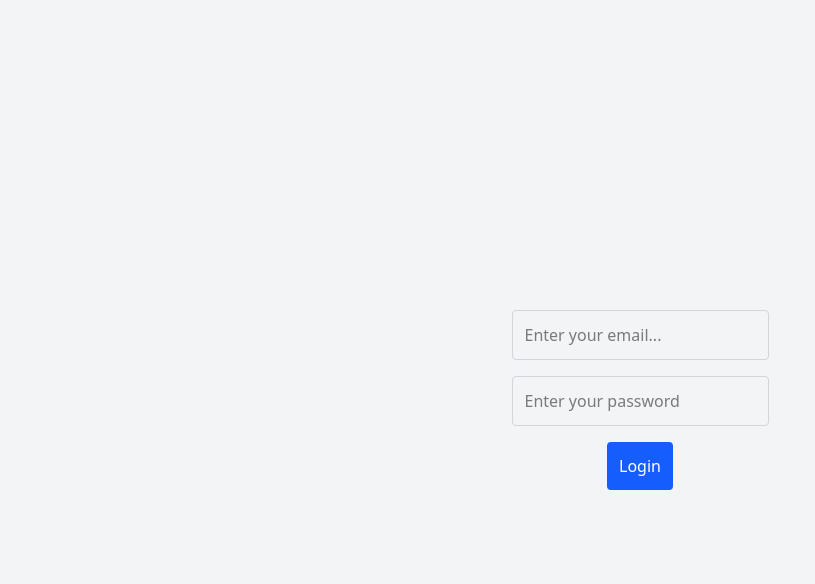
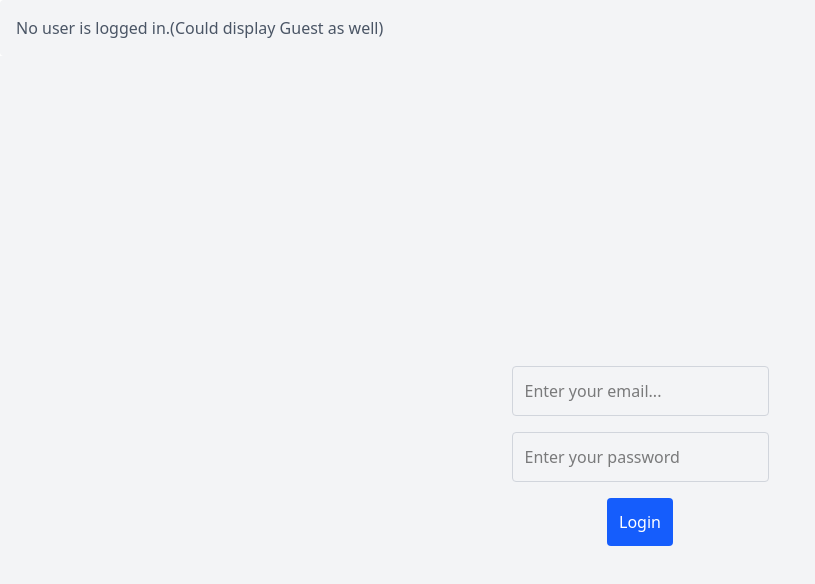
Before and after one commit to mhdasif123/SurgiTrack, a React (Vite) app: page / in a window 1280 px wide. Shown: the top 584 px of the page, without its empty margins (0-815 px from the left). Built offline with nearby package versions, Linux system fonts and the light colour scheme.

Commit message:
Add: A logged in users display

```diff
--- /dev/null
+++ b/src/components/UsersDisplay.jsx
@@ -0,0 +1,28 @@
+import React, { useContext } from "react";
+import { AuthContext } from "../contexts/AuthContext";
+
+/* Displaying the user logged in, Log out button once logged in, and a default text when nobody is logged in */
+
+const UsersDisplay = () => {
+  const { user, logout } = useContext(AuthContext);
+
+  return (
+    <div className="p-4 bg-gray-100 rounded">
+      {user ? (
+        <>
+          <p className="text-green-600">Logged in as: {user.name} ({user.role})</p>
+          <button
+            onClick={logout}
+            className="mt-2 p-2 bg-red-500 text-white rounded"
+          >
+            Logout
+          </button>
+        </>
+      ) : (
+        <p className="text-gray-600">No user is logged in.(Could display Guest as well)</p>
+      )}
+    </div>
+  );
+};
+
+export default UsersDisplay;
--- a/src/main.jsx
+++ b/src/main.jsx
@@ -4,10 +4,12 @@ import './index.css'
 // import App from './App.jsx'
 import LoginComponent from './components/LoginComponent.jsx'
 import AuthProvider from './contexts/AuthProvider.jsx'
+import UsersDisplay from "./components/UsersDisplay.jsx";
 
 createRoot(document.getElementById('root')).render(
   <StrictMode>
     <AuthProvider>
+      <UsersDisplay />
       <LoginComponent />
     </AuthProvider>
   </StrictMode>,
```
